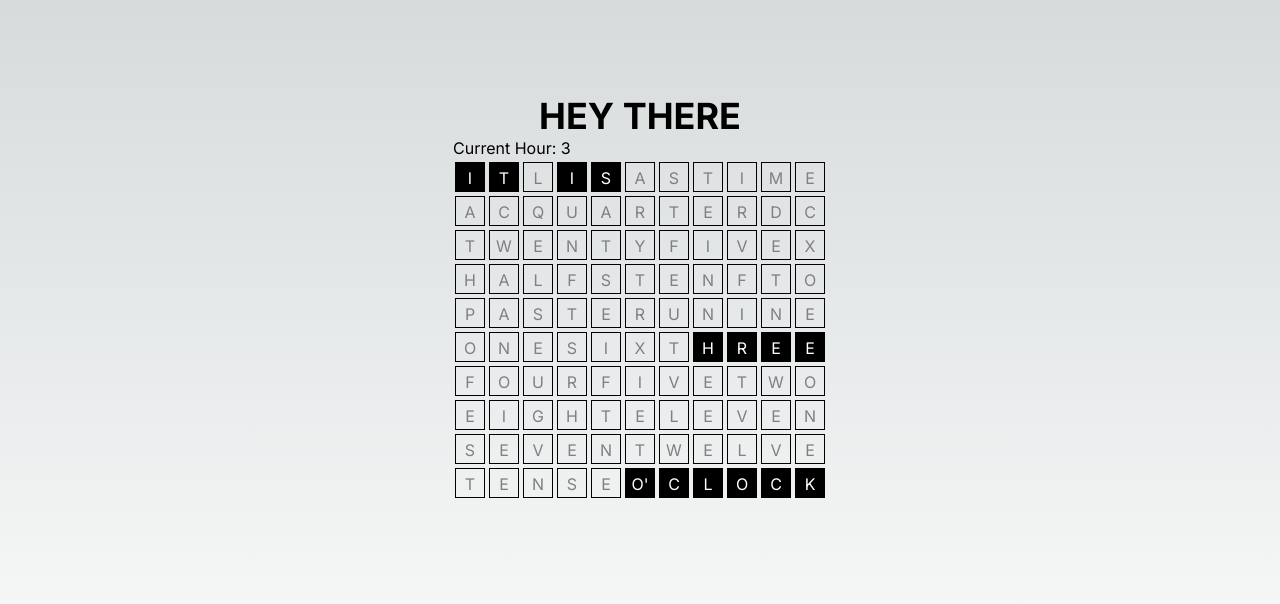
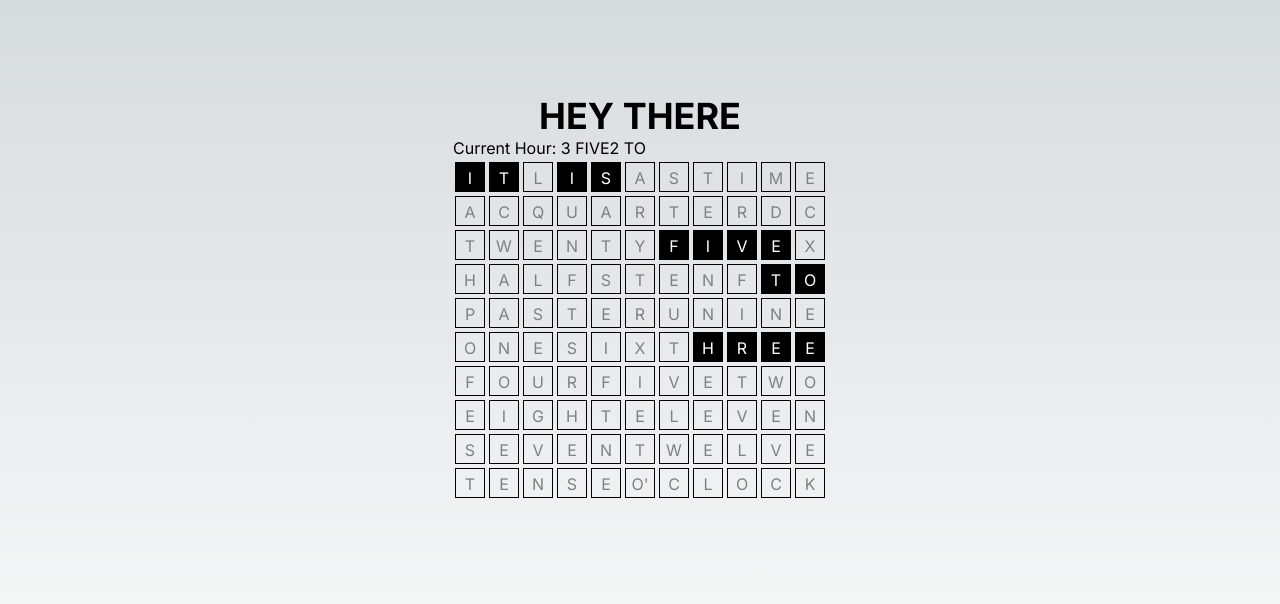
Before and after one commit to ZahirSaiyed/word-clock, a Next.js app: page / in a window 1280 px wide. Shown: the top 604 px of the page. Built offline with nearby package versions, Linux system fonts and the light colour scheme.

Commit message:
Addd fucntionality to displayminutes

```diff
--- a/src/components/WordClockGrid.tsx
+++ b/src/components/WordClockGrid.tsx
@@ -1,4 +1,5 @@
 'use client';
+import { minify } from 'next/dist/build/swc';
 import React, { useState, useEffect } from 'react';
 
 const WordClockGrid: React.FC = () => {
@@ -22,9 +23,9 @@ const WordClockGrid: React.FC = () => {
     'A': { row: 1, col: 0 },
     'QUARTER': { row: 1, col: 2 },
     'TWENTY': { row: 2, col: 1 },
-    'FIVE': { row: 2, col: 7 },
+    'FIVE2': { row: 2, col: 6 },
     'HALF': { row: 3, col: 0 },
-    'TEN': { row: 3, col: 5 },
+    'TEN2': { row: 3, col: 5 },
     'TO': { row: 3, col: 9 },
     'PAST': { row: 4, col: 0 },
     'NINE': { row: 4, col: 7 },
@@ -32,13 +33,13 @@ const WordClockGrid: React.FC = () => {
     'SIX': { row: 5, col: 4 },
     'THREE': { row: 5, col: 7 },
     'FOUR': { row: 6, col: 0 },
-    // 'FIVE2': { row: 6, col: 4 },
+    'FIVE': { row: 6, col: 4 },
     'TWO': { row: 6, col: 8 },
     'EIGHT': { row: 7, col: 0 },
     'ELEVEN': { row: 7, col: 5 },
     'SEVEN': { row: 8, col: 0 },
     'TWELVE': { row: 8, col: 5 },
-    // 'TEN2': { row: 9, col: 0 },
+    'TEN': { row: 9, col: 0 },
     'OCLOCK': { row: 9, col: 5 },
     // Add other words as needed
   };
@@ -58,21 +59,76 @@ const WordClockGrid: React.FC = () => {
     let hour = now.getHours();
     const minute = now.getMinutes();
 
-    // Adjust the hour if the time is 30 minutes past
-    if (minute >= 30) {
+      // Logic to decide which minute phrase to use
+  let minutePhrase = '';
+  if (minute < 5) {
+    minutePhrase = 'OCLOCK';
+  } else if (minute < 7) {
+    minutePhrase = 'FIVE PAST';
+  } else if (minute < 15) {
+    minutePhrase = 'TEN PAST';
+  }
+  else if (minute < 20) {
+    minutePhrase = 'QUARTER PAST';
+  }
+  else if (minute < 30) {
+    minutePhrase = 'TWENTY PAST';
+  } else if (minute < 35) {
+    minutePhrase = 'HALF PAST';
+  } else if (minute < 45) {
+    minutePhrase = 'TWENTY TO';
+    hour++;
+  } else if (minute < 50) {
+    minutePhrase = 'QUARTER TO';
     hour++;
   }
+  else if (minute < 55) {
+    minutePhrase = 'TEN2 TO';
+    hour++;
+  } else {
+    minutePhrase = 'FIVE2 TO';
+    hour++;
+  }
+
+    // Adjust the hour if the time is 30 minutes past
+    // if (minute >= 30) {
+    //   hour++;
+    // }
 
     // Convert 24-hour time to 12-hour format
     hour = hour % 12;
     hour = hour === 0 ? 12 : hour; // Convert '0' hour to '12'
 
-    return hour;
+    // return hour;
+    return { hour, minutePhrase };
   };
 
   // Function to create an array of letters that represent the current time to the nearest hour
-    const getHighlightedLetters = (hour: number) => {
-      // Map of hours to their respective strings on the grid
+  // const getHighlightedLetters = (hour: number) => {
+  //     // Map of hours to their respective strings on the grid
+  //     const hourToGrid:HourToGridType = {
+  //       1: 'ONE',
+  //       2: 'TWO',
+  //       3: 'THREE',
+  //       4: 'FOUR',
+  //       5: 'FIVE',
+  //       6: 'SIX',
+  //       7: 'SEVEN',
+  //       8: 'EIGHT',
+  //       9: 'NINE',
+  //       10: 'TEN',
+  //       11: 'ELEVEN',
+  //       12: 'TWELVE'
+  //     };
+
+
+  //     const hourString = hourToGrid[hour];
+  //     const lettersToHighlight = ['IT', 'IS', hourString, 'OCLOCK'];
+  //     return lettersToHighlight;
+  // };
+
+  const getHighlightedLetters = (time: { hour: any; minutePhrase: any; }) => {
+     //     // Map of hours to their respective strings on the grid
       const hourToGrid:HourToGridType = {
         1: 'ONE',
         2: 'TWO',
@@ -87,10 +143,14 @@ const WordClockGrid: React.FC = () => {
         11: 'ELEVEN',
         12: 'TWELVE'
       };
+    const { hour, minutePhrase } = time;
+    const hourString = hourToGrid[hour];
+    //const hourPosition = wordsMapping[hourString as keyof typeof wordsMapping];
 
-      const hourString = hourToGrid[hour];
-      const lettersToHighlight = ['IT', 'IS', hourString, 'OCLOCK'];
-      return lettersToHighlight;
+    let minuteWords = minutePhrase.split(' ');
+    let minutePositions = minuteWords.map((word: string | number) => wordsMapping[word as keyof typeof wordsMapping]);
+    console.log(minutePositions);
+    return ["IT", "IS", ...minuteWords, hourString];
   };
 
   // Define the state for the highlighted letters
@@ -98,14 +158,14 @@ const WordClockGrid: React.FC = () => {
 
   // Helper function to check if a position should be highlighted
   const isPositionHighlighted = (rowIndex: number, columnIndex: number): boolean => {
-  for (const word of highlightedLetters) {
+  for (let word of highlightedLetters) {
     // Check if the word exists in the mapping
     if (typeof word === 'string' && word in wordsMapping) {
       const startPos = wordsMapping[word as keyof typeof wordsMapping];
 
       // Debugging: log the word and its start position
       //console.log(`Word: ${word}, Start Position:`, startPos);
-
+      word = word.replace('2', ''); // Remove the '2' from 'FIVE2' for the length check
       const wordLength = word.length;
 
       if (
@@ -115,16 +175,16 @@ const isPositionHighlighted = (rowIndex: number, columnIndex: number): boolean =
       ) {
         return true;
       }
-    } else {
-      // If the word is not found in the mapping, log this information
-      console.log(`Word not found in mapping: ${word}`);
     }
+    // else {
+    //   // If the word is not found in the mapping, log this information
+    //   console.log(`Word not found in mapping: ${word}`);
+    // }
   }
   return false;
   };
 
-
-
+  // Update the highlighted letters every minute
   useEffect(() => {
   const updateHighlightedWords = () => {
     const hour = getTimeToNearestHour();
@@ -138,9 +198,8 @@ useEffect(() => {
   return () => clearInterval(intervalId);
   }, []);
 
-
   return (
-      <><div>Current Hour: {getTimeToNearestHour()}</div><div>
+      <><div>Current Hour: {getTimeToNearestHour().hour} {getTimeToNearestHour().minutePhrase}</div><div>
         {/* Render the grid of letters */}
         {grid.map((row, rowIndex) => (
           <div key={rowIndex} style={{ display: 'flex' }}>
```
Lines whose indentation alone changed are shown as unchanged.
